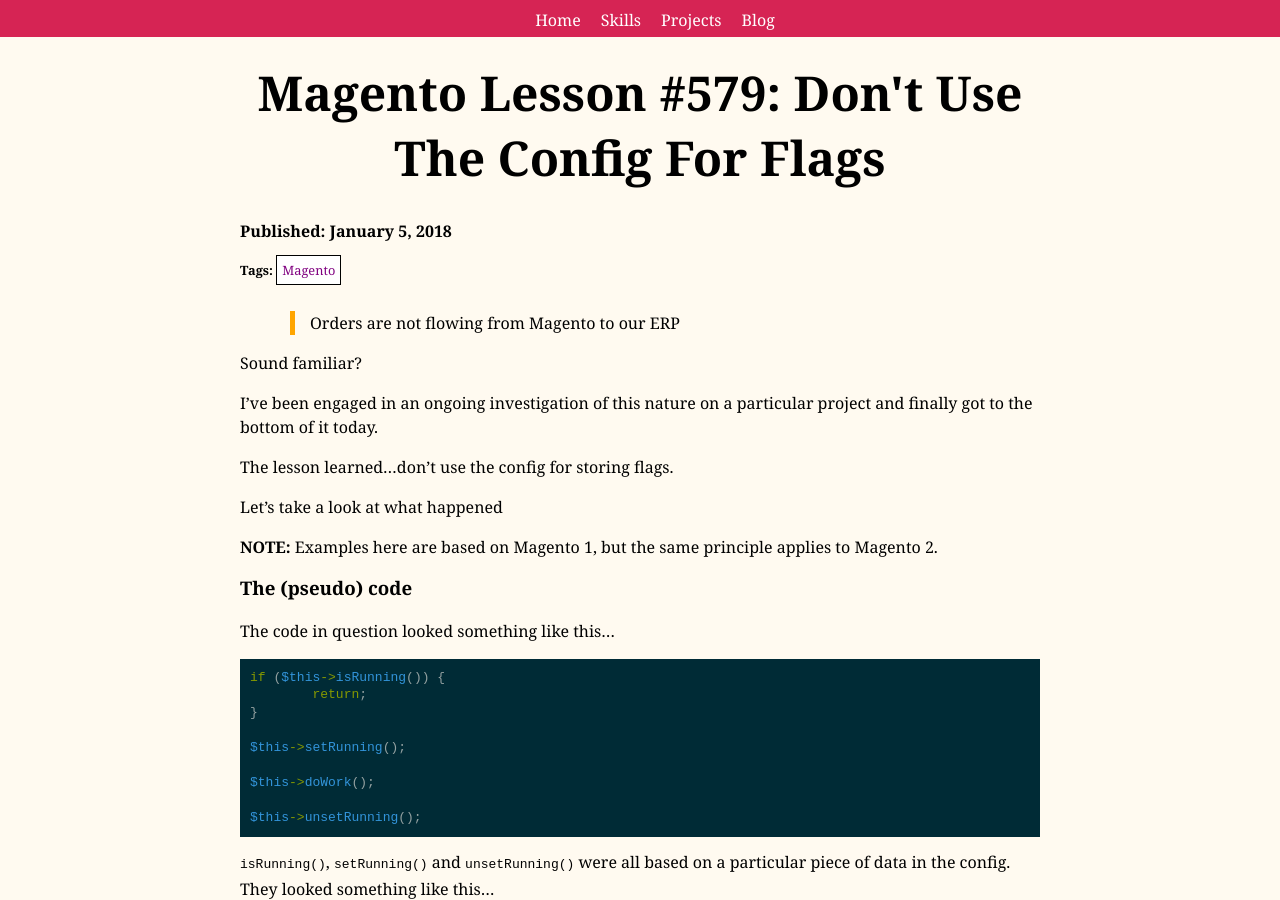
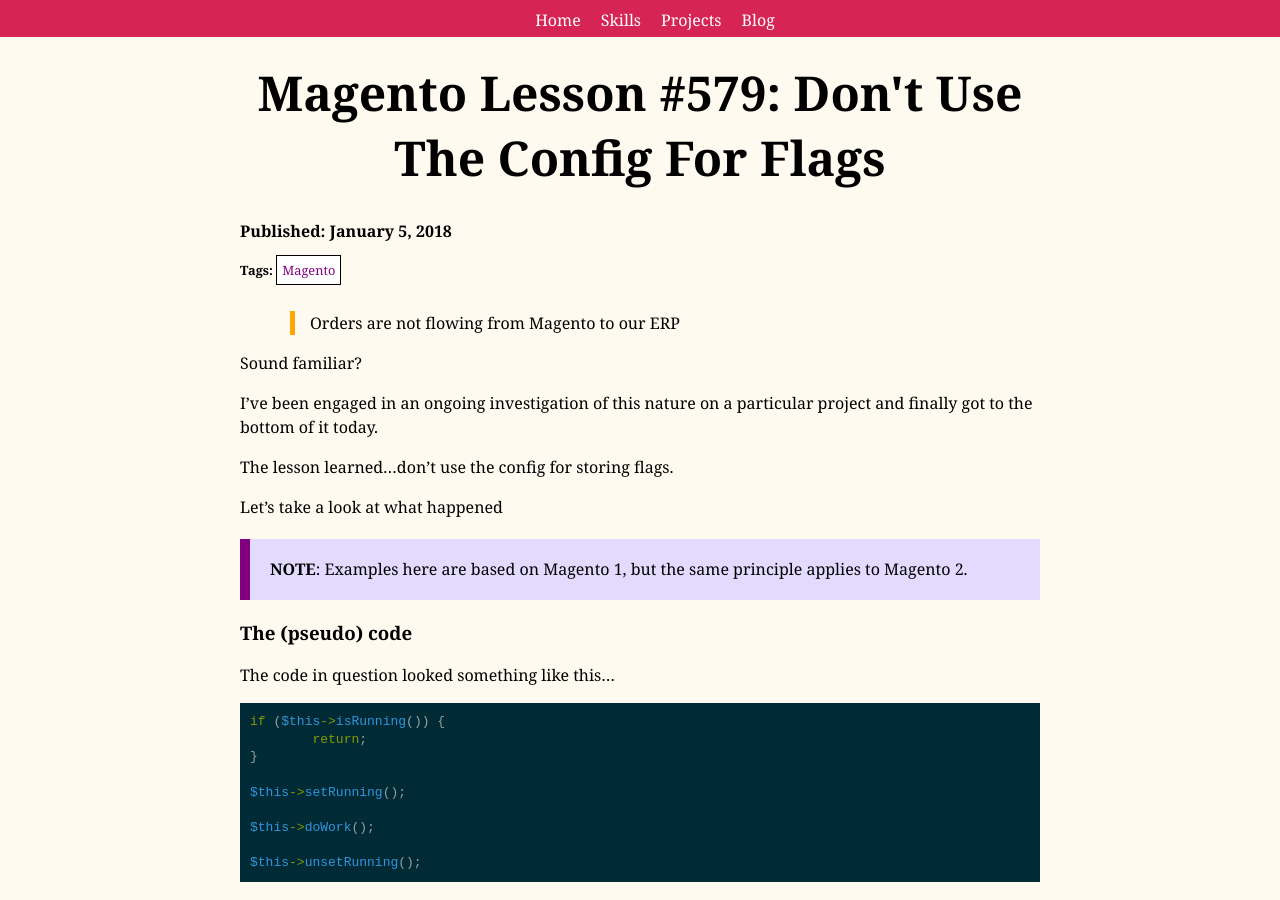
Before and after one commit to mpchadwick/mpchadwick.github.io, a Jekyll site: the page built from _posts/2018-01-05-magento-lesson-579-dont-use-the-config-for-flags.md, in a window 1280 px wide and 900 px high. Built offline with Jekyll 4.4.1, drawn with Linux system fonts in a browser that asks for light colours; comment, search, counter and statistics services are not loaded.

```diff
--- a/_posts/2018-01-05-magento-lesson-579-dont-use-the-config-for-flags.md
+++ b/_posts/2018-01-05-magento-lesson-579-dont-use-the-config-for-flags.md
@@ -17,9 +17,11 @@ The lesson learned...don't use the config for storing flags.
 
 Let's take a look at what happened
 
-**NOTE:** Examples here are based on Magento 1, but the same principle applies to Magento 2.
+<!-- excerpt_separator -->
 
-<!-- excerpt_separator -->
+<div class="tout tout--secondary">
+<p><strong>NOTE</strong>: Examples here are based on Magento 1, but the same principle applies to Magento 2.</p>
+</div>
 
 ### The (pseudo) code
 
@@ -77,7 +79,9 @@ After this, any other job cannot get past the `isRunning()` check until the conf
 
 The solution is simple...don't use the config for storing flags. Instead, use the flagging system provided by the framework (starting with `Mage_Core_Model_Flag`).
 
-**NOTE**: `Mage_Index_Model_Lock` is another option.
+<div class="tout tout--secondary">
+<p><strong>NOTE</strong>: <code>Mage_Index_Model_Lock</code> is another option.</p>
+</div>
 
 Using this framework the methods look something like this instead...
 
```
